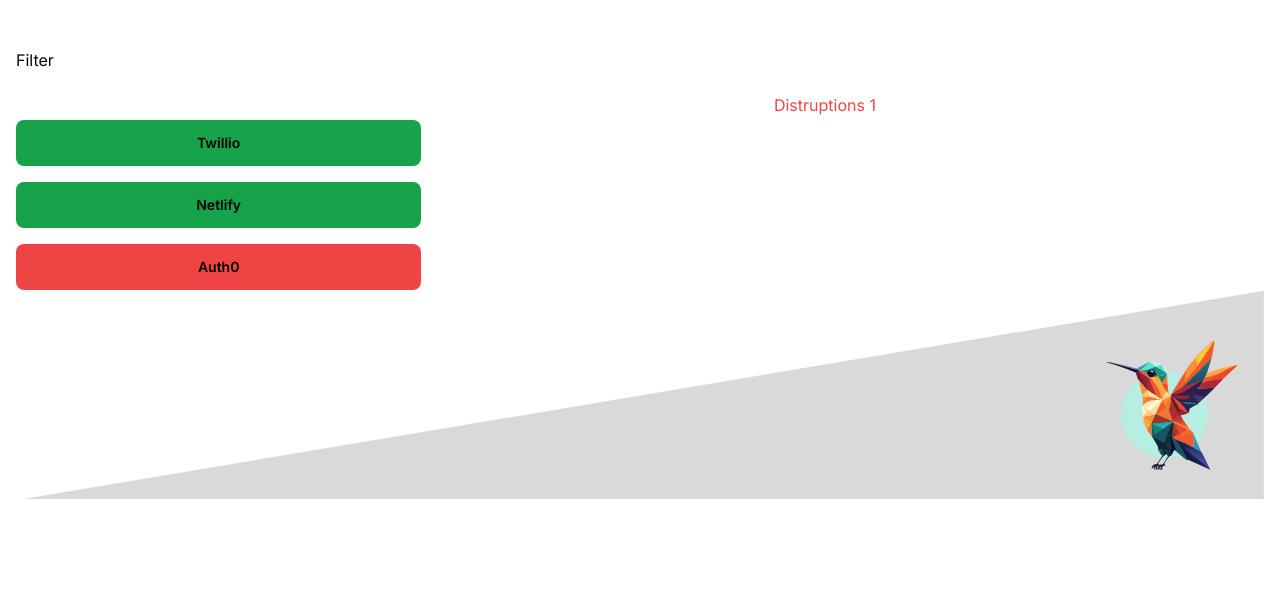
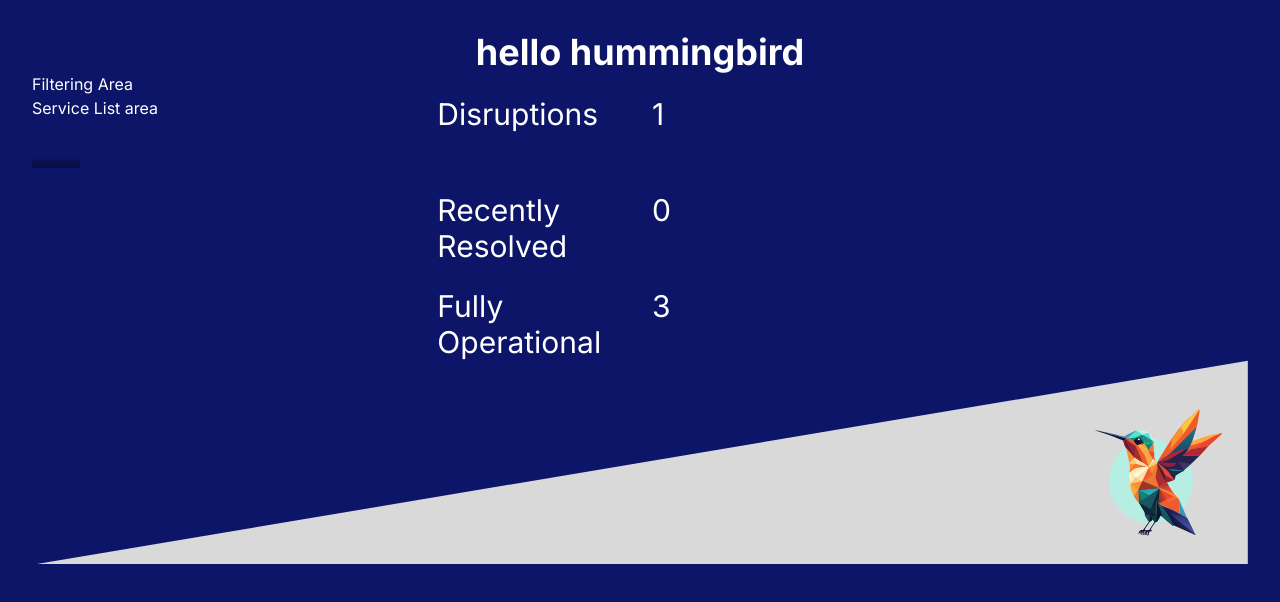
Before and after one commit to sprintstars/hummingbird, a Next.js app: page / in a window 1280 px wide. Shown: the top 602 px of the page. Built offline with nearby package versions, Linux system fonts and the light colour scheme.

Commit message:
rough ui layout

```diff
--- a/src/app/layout.tsx
+++ b/src/app/layout.tsx
@@ -15,7 +15,7 @@
   children: React.ReactNode;
 }>) {
   return (
-		<html lang="en" className="bg-[#0c1567]">
+    <html lang="en">
       <body className={inter.className}>{children}</body>
     </html>
   );
--- a/src/app/page.tsx
+++ b/src/app/page.tsx
@@ -1,64 +1,18 @@
 import React from "react";
 import SvgLogo from "@/components/ui/footerLogo";
-import {
-	DropdownMenu,
-	DropdownMenuContent,
-	DropdownMenuItem,
-	DropdownMenuLabel,
-	DropdownMenuSeparator,
-	DropdownMenuTrigger,
-} from "@/components/ui/dropdown-menu";
+import GridContainer from "@/components/GridContainer";
 
 export default function Home() {
-	return (
-		<div>
-			<div className="lg: container mx-auto h-screen max-w-8xl sm:px-4 pt-4">
-				<div className="grid grid-cols-3 gap-4">
-					<div className="grid grid-cols-1 gap-4">
-						<div className="my-8">
-							<DropdownMenu>
-								<DropdownMenuTrigger>Filter</DropdownMenuTrigger>
-								<DropdownMenuContent>
-									<DropdownMenuLabel>Alphabetical</DropdownMenuLabel>
-									<DropdownMenuSeparator />
-									<DropdownMenuItem>
-										Ascending Healthy to Unhealthy
-									</DropdownMenuItem>
-									<DropdownMenuItem>
-										Desending Unhealthy to Healthy
-									</DropdownMenuItem>
-								</DropdownMenuContent>
-							</DropdownMenu>
-						</div>
-						<div className="">
-							<button
-								type="button"
-								className="mb-4 inline-flex w-full items-center justify-center gap-x-2 rounded-lg border border-transparent bg-green-600 px-4 py-3 text-sm font-semibold text-black disabled:opacity-50"
-							>
-								Twillio
-							</button>
-							<button
-								type="button"
-								className="mb-4 inline-flex w-full items-center justify-center gap-x-2 rounded-lg border border-transparent bg-green-600 px-4 py-3 text-sm font-semibold text-black disabled:opacity-50"
-							>
-								Netlify
-							</button>
-							<button
-								type="button"
-								className="inline-flex w-full items-center justify-center gap-x-2 rounded-lg border border-transparent bg-red-500 px-4 py-3 text-sm font-semibold text-black disabled:opacity-50"
-							>
-								Auth0
-							</button>
-						</div>
-					</div>
-					<div className="... col-span-2 m-auto">
-						<div className="mb-4 text-red-500">Distruptions 1</div>
-						<div className="mb-4 text-white">Recently Resolved 2</div>
-						<div className="mb-4 text-white">Fully Operational 3</div>
-					</div>
-				</div>
-				<SvgLogo />
-			</div>
-		</div>
-	);
+  return (
+    <>
+      <div className="p-8">
+        <h1 className="text-4xl font-bold text-center text-white">
+          hello hummingbird
+        </h1>
+        <GridContainer />
+
+        <SvgLogo />
+      </div>
+    </>
+  );
 }
--- /dev/null
+++ b/src/components/GridContainer.tsx
@@ -0,0 +1,29 @@
+// GridContainer.tsx
+import React from "react";
+import { ServiceList } from "./ServiceHealth";
+
+const GridContainer: React.FC<GridContainerProps> = () => {
+  return (
+    <div className="grid grid-cols-6 grid-rows-[60px 240px] text-white">
+      <div className="col-start-1 col-end-2 ...">Filtering Area</div>
+      <div className="col-start-1 col-end-2 ...">
+        Service List area
+        <ServiceList />
+      </div>
+      <div className="col-start-3 col-span-2 ">
+        <div className="grid grid-cols-2 grid-rows-3 gap-6">
+          <div className="text-3xl">Disruptions</div>
+          <div className="text-3xl">1</div>
+
+          <div className="text-3xl">Recently Resolved</div>
+          <div className="text-3xl">0</div>
+
+          <div className="text-3xl">Fully Operational</div>
+          <div className="text-3xl">3</div>
+        </div>
+      </div>
+    </div>
+  );
+};
+
+export default GridContainer;
--- a/src/components/ServiceHealth/ServiceList.tsx
+++ b/src/components/ServiceHealth/ServiceList.tsx
@@ -13,13 +13,13 @@
 const ServiceList = (props: Readonly<ServiceListProps>) => {
   return (
     <div className="flex flex-col p-6 gap-3 shadow-ib w-fit max-h-[80vh] overflow-y-auto items-center ">
-      {props.list.map((service, i) => (
+      {/* {props.list.map((service, i) => (
         <ServiceHealth
           key={service.name + i}
           name={service.name}
           healthy={service.healthy}
         />
-      ))}
+      ))} */}
     </div>
   );
 };
--- a/tailwind.config.ts
+++ b/tailwind.config.ts
@@ -27,7 +27,7 @@
         border: "hsl(var(--border))",
         input: "hsl(var(--input))",
         ring: "hsl(var(--ring))",
-				background: "hsl(var(--background))",
+        background: "#0C1567",
         foreground: "hsl(var(--foreground))",
         primary: {
           DEFAULT: "hsl(var(--primary))",
```
Lines whose indentation alone changed are shown as unchanged.
